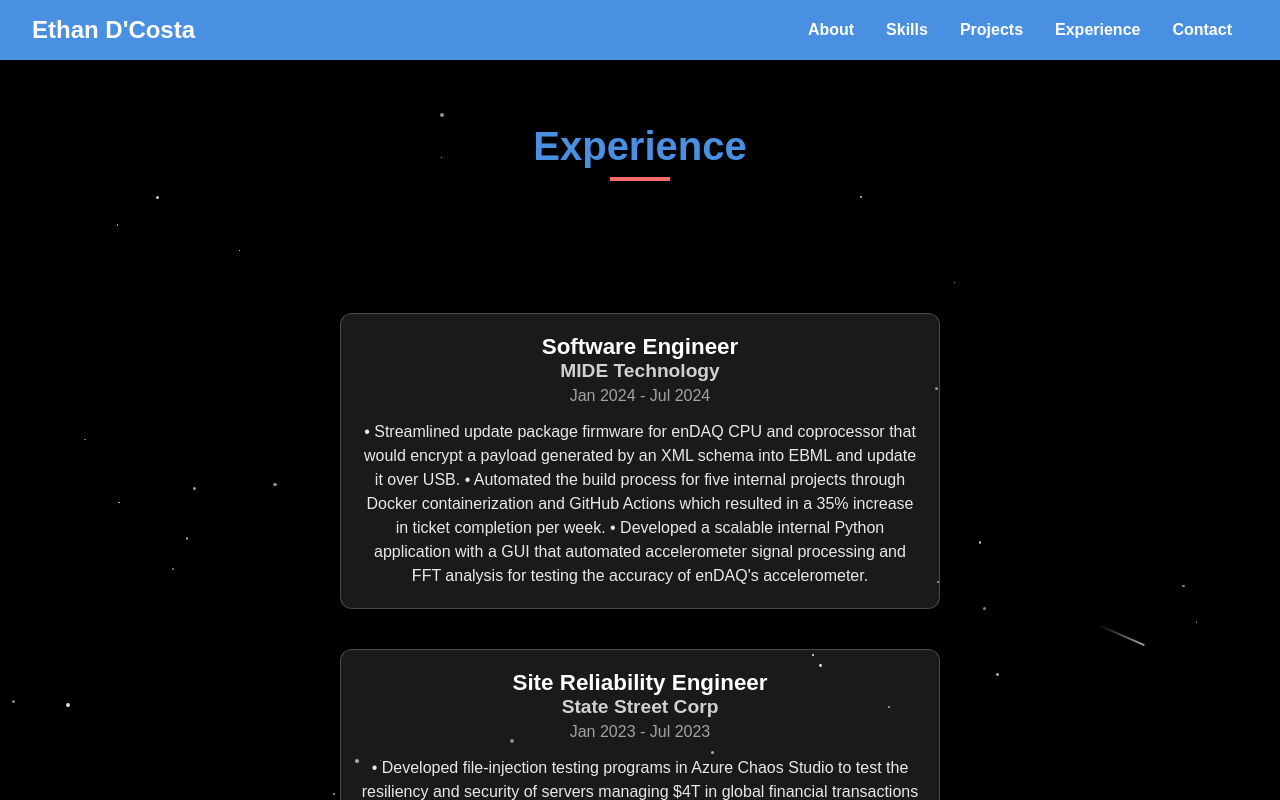
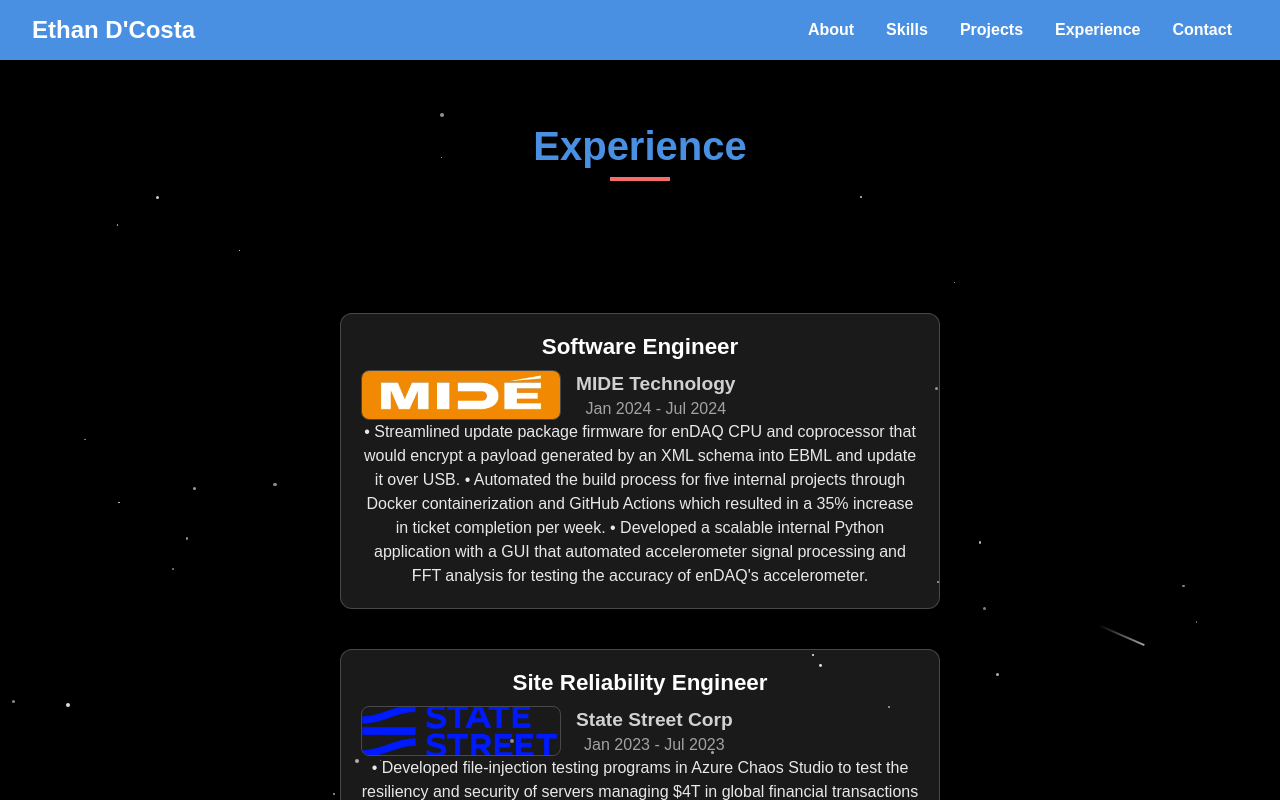
Before and after one commit to ethandcosta/website, a React (Create React App) app: page /experience in a window 1280 px wide. Shown: the top 800 px of the page. Built offline with nearby package versions, Linux system fonts and the light colour scheme.

Commit message:
added logos, expounded on experience

```diff
--- a/src/Experience.css
+++ b/src/Experience.css
@@ -25,9 +25,30 @@
     box-shadow: 0 8px 12px rgba(0, 0, 0, 0.3);
   }
 
+  .company-logo {
+    width: 200px; /* Adjust logo size */
+    height: 50px; /* Ensure square aspect ratio */
+    object-fit: cover; /* Maintain aspect ratio of logo */
+    border-radius: 8px; /* Optional rounded corners for logos */
+    border: 1px solid rgba(255, 255, 255, 0.2); /* Optional border */
+  }
+
+  .company-info {
+    display: flex;
+  align-items: center; /* Align logo and text vertically */
+  gap: 15px; /* Space between logo and details */
+  }
+
+  .company-details {
+    display: flex;
+  flex-direction: column; /* Stack company and dates */
+  }
+
 
   .experience-header {
-    margin-bottom: 15px; /* Space between header and description */
+    display: flex;
+  flex-direction: column; /* Preserve top-down structure */
+  gap: 10px; /* Add spacing between elements */
   }
 
   .position {
--- a/src/components/Experience.js
+++ b/src/components/Experience.js
@@ -1,12 +1,20 @@
 import SpaceBackground from "./SpaceBackground";
 import "../Experience.css"
-const ExperienceCard = ({ position, company, dates, description }) => {
+import mideLogo from "../imgs/mide.png"
+import stateStreetLogo from "../imgs/state_street.png"
+
+const ExperienceCard = ({ position, company, img, dates, description }) => {
   return (
     <div className="experience-card">
       <div className="experience-header">
         <h3 className="position">{position}</h3>
-        <h4 className="company">{company}</h4>
-        <p className="dates">{dates}</p>
+        <div class="company-info">
+          <img class="company-logo" src={img} alt="Company Logo" />
+          <div class="company-details">
+            <h4 className="company">{company}</h4>
+            <p className="dates">{dates}</p>
+          </div>
+        </div>
       </div>
       <div className="experience-description">
         <p>{description}</p>
@@ -23,12 +31,14 @@ const Experience = () => (
       <ExperienceCard
         position="Software Engineer"
         company="MIDE Technology"
+        img =  {mideLogo}
         dates="Jan 2024 - Jul 2024"
         description= "• Streamlined update package firmware for enDAQ CPU and coprocessor that would encrypt a payload generated by an XML schema into EBML and update it over USB. • Automated the build process for five internal projects through Docker containerization and GitHub Actions which resulted in a 35% increase in ticket completion per week. • Developed a scalable internal Python application with a GUI that automated accelerometer signal processing and FFT analysis for testing the accuracy of enDAQ's accelerometer."
       />
       <ExperienceCard
       position = "Site Reliability Engineer"
       company = "State Street Corp"
+      img = {stateStreetLogo}
       dates = "Jan 2023 - Jul 2023"
       description = "• Developed file-injection testing programs in Azure Chaos Studio to test the resiliency and security of servers managing $4T in global financial transactions from money-laundering hacking exploits. • Programmed adapter in Python that deserializes JSON client requests made to an AI chatbot into an observable dashboard incorporable with Microsoft Teams."
       />
```
Also changed, not shown: src/imgs/mide.png (added), src/imgs/state_street.png (added).
